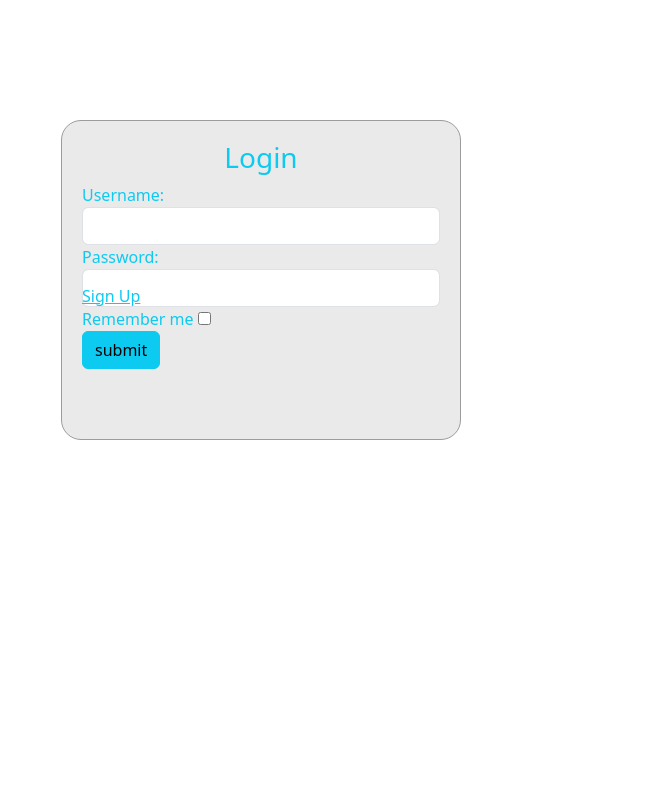
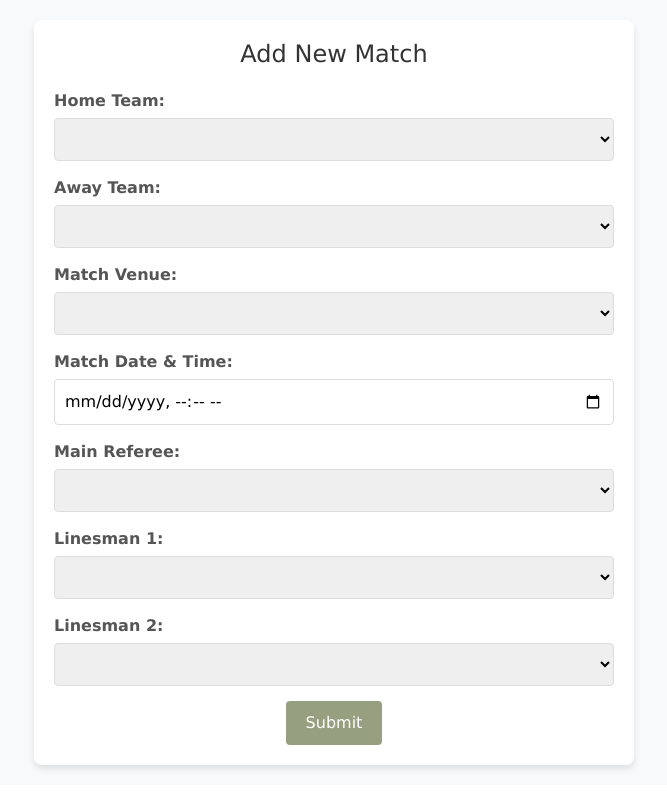
Before and after one commit to mennamohamed0207/Egyptian-Premier-League-Match-Reservation-System, an Angular app in the folder Frontend/match_reservation_app/: page /login in a window 1280 px wide. Shown: the whole page, without its empty margins (306-973 px from the left). Built offline with nearby package versions, Linux system fonts and the light colour scheme.

Commit message:
Adding add-match page

```diff
--- /dev/null
+++ b/Frontend/match_reservation_app/src/app/add-match/add-match.component.css
@@ -0,0 +1,87 @@
+.add-match-container {
+    display: flex;
+    justify-content: center;
+    align-items: center;
+    padding: 20px;
+    background-color: #f8f9fa;
+}
+*{
+    font-family: Verdana, Geneva, Tahoma, sans-serif;
+
+}
+
+.form-card {
+    width: 100%;
+    max-width: 600px;
+    background: #fff;
+    padding: 20px;
+    border-radius: 8px;
+    box-shadow: 0 4px 6px rgba(0, 0, 0, 0.1);
+}
+
+.form-title {
+    font-size: 1.5rem;
+    margin-bottom: 20px;
+    color: #333;
+    text-align: center;
+}
+
+.form-group {
+    margin-bottom: 15px;
+    display: flex;
+    flex-direction: column;
+}
+
+.form-group label {
+    margin-bottom: 5px;
+    font-weight: bold;
+    color: #555;
+}
+
+.form-group select,
+.form-group input {
+    padding: 10px;
+    border: 1px solid #ddd;
+    border-radius: 4px;
+    font-size: 1rem;
+}
+
+.form-actions {
+    display: flex;
+    justify-content: space-between;
+}
+
+.form-actions button {
+    padding: 10px 20px;
+    border: none;
+    border-radius: 4px;
+    font-size: 1rem;
+    cursor: pointer;
+}
+
+.form-actions button[type='submit'] {
+    background-color: #4f772dff;
+    color: #fff;
+    margin: 0 auto;
+    display: block;
+}
+
+.form-actions button[type='button'] {
+    background-color: #f44336;
+    color: #fff;
+    margin: 0 auto;
+    display: block;
+}
+
+.form-actions button:disabled {
+    background-color: rgb(150, 159, 127);
+    cursor: not-allowed;
+    /* centering button */
+    margin: 0 auto;
+    display: block;
+}
+
+h2{
+    text-align: center;
+    color: #31572cff;
+}
--- /dev/null
+++ b/Frontend/match_reservation_app/src/app/add-match/add-match.component.html
@@ -0,0 +1,62 @@
+<div class="add-match-container">
+    <div class="form-card">
+        <h2 class="form-title">Add New Match</h2>
+        <form [formGroup]="matchForm" (ngSubmit)="onSubmit()">
+            <!-- Team Selection -->
+            <div class="form-group">
+                <label for="homeTeam">Home Team:</label>
+                <select id="homeTeam" formControlName="homeTeam" required>
+                    <option *ngFor="let team of teams" [value]="team">{{ team }}</option>
+                </select>
+            </div>
+
+            <div class="form-group">
+                <label for="awayTeam">Away Team:</label>
+                <select id="awayTeam" formControlName="awayTeam" required>
+                    <option *ngFor="let team of teams" [value]="team">{{ team }}</option>
+                </select>
+            </div>
+
+            <!-- Venue -->
+            <div class="form-group">
+                <label for="venue">Match Venue:</label>
+                <select id="venue" formControlName="venue" required>
+                    <option *ngFor="let venue of venues" [value]="venue">{{ venue }}</option>
+                </select>
+            </div>
+
+            <!-- Date & Time -->
+            <div class="form-group">
+                <label for="matchDate">Match Date & Time:</label>
+                <input type="datetime-local" id="matchDate" formControlName="matchDate" required />
+            </div>
+
+            <!-- Officials -->
+            <div class="form-group">
+                <label for="mainReferee">Main Referee:</label>
+                <select id="mainReferee" formControlName="mainReferee" required>
+                    <option *ngFor="let referee of referees" [value]="referee">{{ referee }}</option>
+                </select>
+            </div>
+
+            <div class="form-group">
+                <label for="linesman1">Linesman 1:</label>
+                <select id="linesman1" formControlName="linesman1" required>
+                    <option *ngFor="let linesman of linesmen" [value]="linesman">{{ linesman }}</option>
+                </select>
+            </div>
+
+            <div class="form-group">
+                <label for="linesman2">Linesman 2:</label>
+                <select id="linesman2" formControlName="linesman2" required>
+                    <option *ngFor="let linesman of linesmen" [value]="linesman">{{ linesman }}</option>
+                </select>
+            </div>
+
+            <!-- Actions -->
+            <div class="form-actions">
+                <button type="submit" [disabled]="!matchForm.valid">Submit</button>
+            </div>
+        </form>
+    </div>
+</div>
--- /dev/null
+++ b/Frontend/match_reservation_app/src/app/add-match/add-match.component.ts
@@ -0,0 +1,40 @@
+import { Component } from '@angular/core';
+import { FormBuilder, FormGroup, Validators } from '@angular/forms';
+
+@Component({
+  selector: 'app-add-match',
+  standalone: false,
+
+  templateUrl: './add-match.component.html',
+  styleUrl: './add-match.component.css'
+})
+export class AddMatchComponent {
+  matchForm: FormGroup;
+  teams = ['Team A', 'Team B', 'Team C', 'Team D']; // Replace with your team list
+  venues = ['Stadium 1', 'Stadium 2', 'Stadium 3']; // Replace with your venue list
+  referees = ['Referee 1', 'Referee 2', 'Referee 3']; // Replace with referee list
+  linesmen = ['Linesman 1', 'Linesman 2', 'Linesman 3']; // Replace with linesmen list
+
+  constructor(private fb: FormBuilder) {
+    this.matchForm = this.fb.group({
+      homeTeam: ['', Validators.required],
+      awayTeam: ['', Validators.required],
+      venue: ['', Validators.required],
+      matchDate: ['', Validators.required],
+      mainReferee: ['', Validators.required],
+      linesman1: ['', Validators.required],
+      linesman2: ['', Validators.required],
+    });
+  }
+
+  onSubmit() {
+    if (this.matchForm.valid) {
+      console.log('Match Details:', this.matchForm.value);
+      // Add your submission logic here
+    }
+  }
+
+  resetForm() {
+    this.matchForm.reset();
+  }
+}
--- a/Frontend/match_reservation_app/src/app/app.component.html
+++ b/Frontend/match_reservation_app/src/app/app.component.html
@@ -2,4 +2,5 @@
 <!-- <app-match-page></app-match-page> -->
 <!-- <app-sign-up></app-sign-up> -->
 <!-- <app-home-page></app-home-page> -->
-<router-outlet></router-outlet>
+<!-- <router-outlet></router-outlet> -->
+ <app-add-match></app-add-match>
--- a/Frontend/match_reservation_app/src/app/app.module.ts
+++ b/Frontend/match_reservation_app/src/app/app.module.ts
@@ -12,6 +12,7 @@ import { ProfilePageComponent } from './profile-page/profile-page.component';
 import { FormsModule, ReactiveFormsModule } from '@angular/forms';
 import { HeaderComponent } from './header/header.component';
 import { FooterComponent } from './footer/footer.component';
+import { AddMatchComponent } from './add-match/add-match.component';
 
 
 @NgModule({
@@ -24,7 +25,8 @@ import { FooterComponent } from './footer/footer.component';
     MatchPageComponent,
     ProfilePageComponent,
     HeaderComponent,
-    FooterComponent
+    FooterComponent,
+    AddMatchComponent
   ],
   imports: [
     BrowserModule,
```
Also changed, not shown: 2 other files (tests, documents, lock files or other folders).
